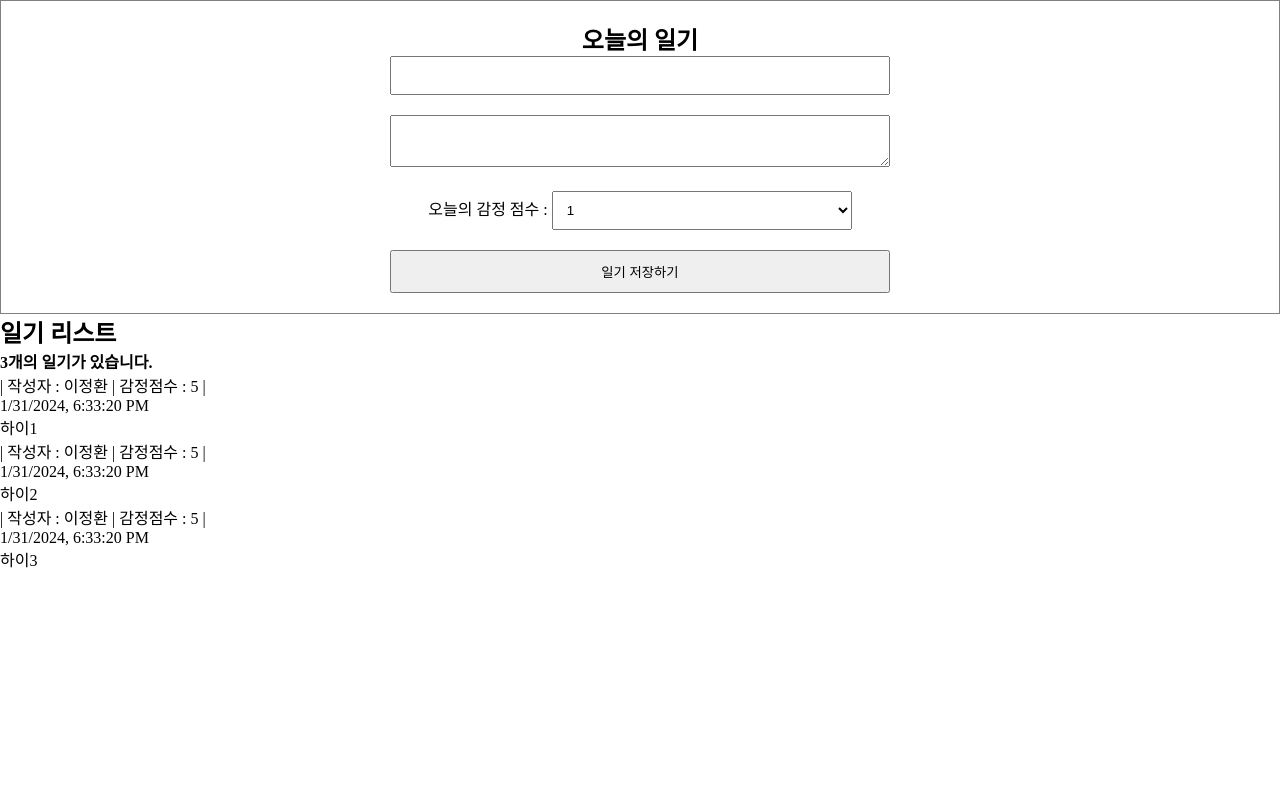
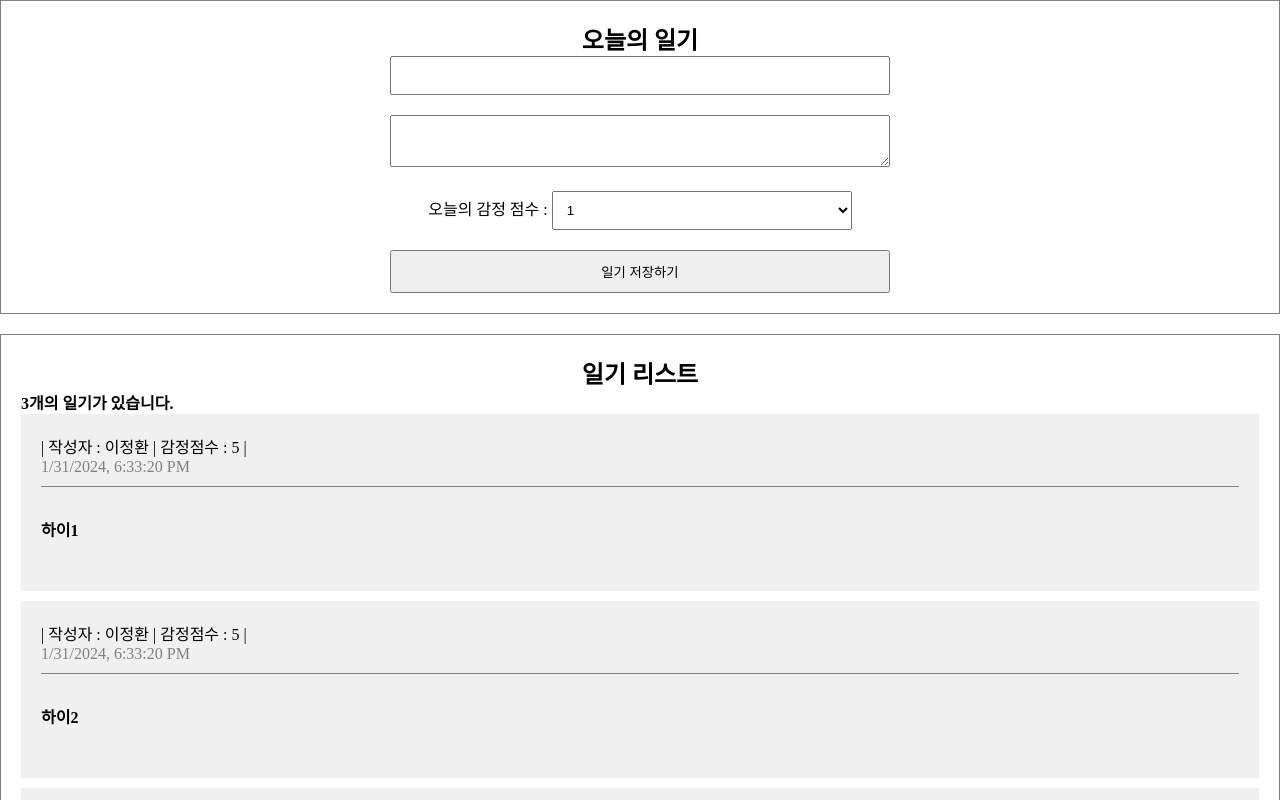
Before and after one commit to laurenCho9/Feeling-Diary, a React (Vite) app: page / in a window 1280 px wide. Shown: the top 800 px of the page. Built offline with nearby package versions, Linux system fonts and the light colour scheme.

Commit message:
style: list 렌더링 (조회)

```diff
--- a/src/App.css
+++ b/src/App.css
@@ -1,3 +1,5 @@
+/* editor */
+
 .diary-editor {
   border: 1px solid gray;
   text-align: center;
@@ -22,3 +24,46 @@
   padding: 10px;
   cursor: pointer;
 }
+
+/* list  */
+
+.diary-list {
+  border: 1px solid gray;
+  padding: 20px;
+  margin-top: 20px;
+}
+
+.diary-list h2 {
+  text-align: center;
+}
+
+/* item */
+
+.diary-item {
+  background-color: rgb(240, 240, 240);
+  margin-bottom: 10px;
+  padding: 20px;
+}
+
+.diary-item span {
+  margin-right: 10px;
+}
+
+.diary-item .info {
+  border-bottom: 1px solid gray;
+  padding-bottom: 10px;
+  margin-bottom: 10px;
+}
+.diary-item .date {
+  color: gray;
+}
+
+.diary-item .content {
+  margin-bottom: 30px;
+  margin-top: 30px;
+  font-weight: bold;
+}
+
+.diary-item textarea {
+  padding: 10px;
+}
--- a/src/components/DiaryList.jsx
+++ b/src/components/DiaryList.jsx
@@ -7,7 +7,7 @@
       <h4>{diaryList.length}개의 일기가 있습니다.</h4>
       <div>
         {diaryList.map((it) => (
-          <DiaryItem key={it.id} {...it} />
+          <DiaryItem key={`diaryitem_${it.id}`} {...it} />
         ))}
       </div>
     </div>
```
